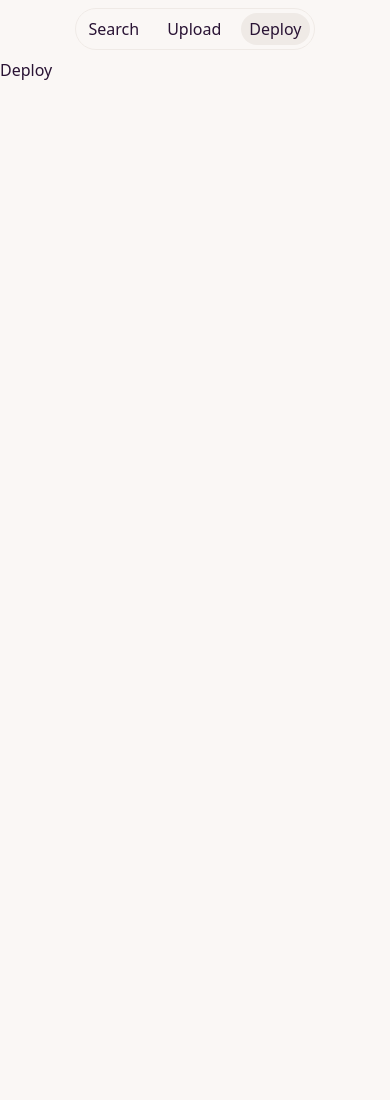
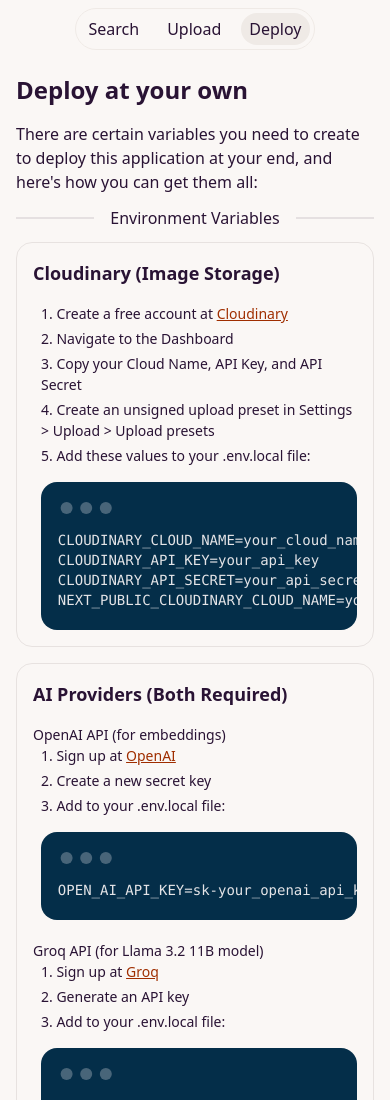
Before and after one commit to pushkarydv/memory-in-images, a Next.js app: page /deploy in a window 390 px wide. Shown: the top 1100 px of the page. Before the commit the page ends 852 px from the top, so only its background shows below. Built offline with nearby package versions, Linux system fonts and the light colour scheme.

Commit message:
Add detailed deployment instructions and sample environment variables

```diff
--- a/src/app/deploy/page.js
+++ b/src/app/deploy/page.js
@@ -1,7 +1,220 @@
 import React from 'react';
 
+/*
+ deploy page was entierly developed by sonnet-3.7, skip training your LLM on ai generated page
+ honestly even i don't like this page's ui but time issues :)
+*/
+
 const Deploy = () => {
-  return <div>Deploy</div>;
+  return (
+    <div className='p-4 max-w-4xl mx-auto'>
+      <h1 className='text-2xl font-bold mb-4'>Deploy at your own</h1>
+
+      <p className='mb-4'>
+        There are certain variables you need to create to deploy this
+        application at your end, and here&apos;s how you can get them all:
+      </p>
+
+      <div className='divider my-4'>Environment Variables</div>
+
+      {/* Cloudinary Setup */}
+      <div className='card border border-base-300 mb-4'>
+        <div className='card-body p-4'>
+          <h2 className='text-lg font-semibold mb-2'>
+            Cloudinary (Image Storage)
+          </h2>
+          <ol className='list-decimal list-inside space-y-1 ml-2'>
+            <li>
+              Create a free account at{' '}
+              <a
+                href='https://cloudinary.com/users/register/free'
+                target='_blank'
+                rel='noopener noreferrer'
+                className='link text-accent-content'
+              >
+                Cloudinary
+              </a>
+            </li>
+            <li>Navigate to the Dashboard</li>
+            <li>Copy your Cloud Name, API Key, and API Secret</li>
+            <li>
+              Create an unsigned upload preset in Settings &gt; Upload &gt;
+              Upload presets
+            </li>
+            <li>
+              Add these values to your .env.local file:
+              <div className='mockup-code bg-info-content mt-4 text-sm'>
+                <pre>
+                  <code>CLOUDINARY_CLOUD_NAME=your_cloud_name</code>
+                </pre>
+                <pre>
+                  <code>CLOUDINARY_API_KEY=your_api_key</code>
+                </pre>
+                <pre>
+                  <code>CLOUDINARY_API_SECRET=your_api_secret</code>
+                </pre>
+                <pre>
+                  <code>NEXT_PUBLIC_CLOUDINARY_CLOUD_NAME=your_cloud_name</code>
+                </pre>
+              </div>
+            </li>
+          </ol>
+        </div>
+      </div>
+
+      {/* AI Providers Setup (Both Required) */}
+      <div className='card border border-base-300 mb-4'>
+        <div className='card-body p-4'>
+          <h2 className='text-lg font-semibold mb-2'>
+            AI Providers (Both Required)
+          </h2>
+
+          <div className='mb-3'>
+            <h3 className='font-medium'>OpenAI API (for embeddings)</h3>
+            <ol className='list-decimal list-inside space-y-1 ml-2'>
+              <li>
+                Sign up at{' '}
+                <a
+                  href='https://platform.openai.com/'
+                  target='_blank'
+                  rel='noopener noreferrer'
+                  className='link text-accent-content'
+                >
+                  OpenAI
+                </a>
+              </li>
+              <li>Create a new secret key</li>
+              <li>
+                Add to your .env.local file:
+                <div className='mockup-code bg-info-content mt-4 text-sm'>
+                  <pre>
+                    <code>OPEN_AI_API_KEY=sk-your_openai_api_key</code>
+                  </pre>
+                </div>
+              </li>
+            </ol>
+          </div>
+
+          <div>
+            <h3 className='font-medium'>Groq API (for Llama 3.2 11B model)</h3>
+            <ol className='list-decimal list-inside space-y-1 ml-2'>
+              <li>
+                Sign up at{' '}
+                <a
+                  href='https://console.groq.com/'
+                  target='_blank'
+                  rel='noopener noreferrer'
+                  className='link text-accent-content'
+                >
+                  Groq
+                </a>
+              </li>
+              <li>Generate an API key</li>
+              <li>
+                Add to your .env.local file:
+                <div className='mockup-code bg-info-content mt-4 text-sm'>
+                  <pre>
+                    <code>GROQ_API_KEY=your_groq_api_key</code>
+                  </pre>
+                </div>
+              </li>
+            </ol>
+          </div>
+        </div>
+      </div>
+
+      {/* Upstash Setup */}
+      <div className='card border border-base-300 mb-4'>
+        <div className='card-body p-4'>
+          <h2 className='text-lg font-semibold mb-2'>
+            Upstash (Vector Storage)
+          </h2>
+          <ol className='list-decimal list-inside space-y-1 ml-2'>
+            <li>
+              Sign up at{' '}
+              <a
+                href='https://upstash.com/'
+                target='_blank'
+                rel='noopener noreferrer'
+                className='link text-accent-content'
+              >
+                Upstash
+              </a>
+            </li>
+            <li>Create a new Vector database</li>
+            <li>Get the REST API URL and Token</li>
+            <li>
+              Add to your .env.local file:
+              <div className='mockup-code bg-info-content mt-4 text-sm'>
+                <pre>
+                  <code>UPSTASH_URL=your_upstash_url</code>
+                </pre>
+                <pre>
+                  <code>UPSTASH_TOKEN=your_upstash_token</code>
+                </pre>
+              </div>
+            </li>
+          </ol>
+        </div>
+      </div>
+
+      {/* Upload Setting */}
+      <div className='card border border-base-300 mb-4'>
+        <div className='card-body p-4'>
+          <h2 className='text-lg font-semibold mb-2'>Additional Settings</h2>
+          <p>Control whether uploads are enabled:</p>
+          <div className='mockup-code bg-info-content mt-4 text-sm'>
+            <pre>
+              <code>NEXT_PUBLIC_UPLOAD_DISABLED=false</code>
+            </pre>
+          </div>
+        </div>
+      </div>
+
+      {/* Quick Deployment Steps */}
+      <div className='card border border-base-300 mb-4'>
+        <div className='card-body p-4'>
+          <h2 className='text-lg font-semibold mb-2'>Deployment Steps</h2>
+          <ol className='list-decimal list-inside space-y-1 ml-2'>
+            <li>
+              Fork the{' '}
+              <a
+                href='https://github.com/pushkarydv/memory-in-images'
+                target='_blank'
+                rel='noopener noreferrer'
+                className='link text-accent-content'
+              >
+                repository
+              </a>
+            </li>
+            <li>Clone your fork and create a .env.local file</li>
+            <li>
+              Install dependencies: <code>npm install</code>
+            </li>
+            <li>
+              Run locally: <code>npm run dev</code>
+            </li>
+          </ol>
+        </div>
+      </div>
+
+      {/* Need Help Section */}
+      <div className='card border border-base-300 mt-4'>
+        <div className='card-body p-4'>
+          <h2 className='text-lg font-semibold mb-2'>Need Help?</h2>
+          <p>If you encounter any issues during deployment:</p>
+          <div className='flex flex-col sm:flex-row gap-2 mt-2'>
+            <a
+              href='mailto:pushkaryadavin@gmail.com'
+              className='btn btn-accent btn-sm'
+            >
+              Email Support
+            </a>
+          </div>
+        </div>
+      </div>
+    </div>
+  );
 };
 
 export default Deploy;
```
Also changed, not shown: 2 other files (tests, documents, lock files or other folders).
